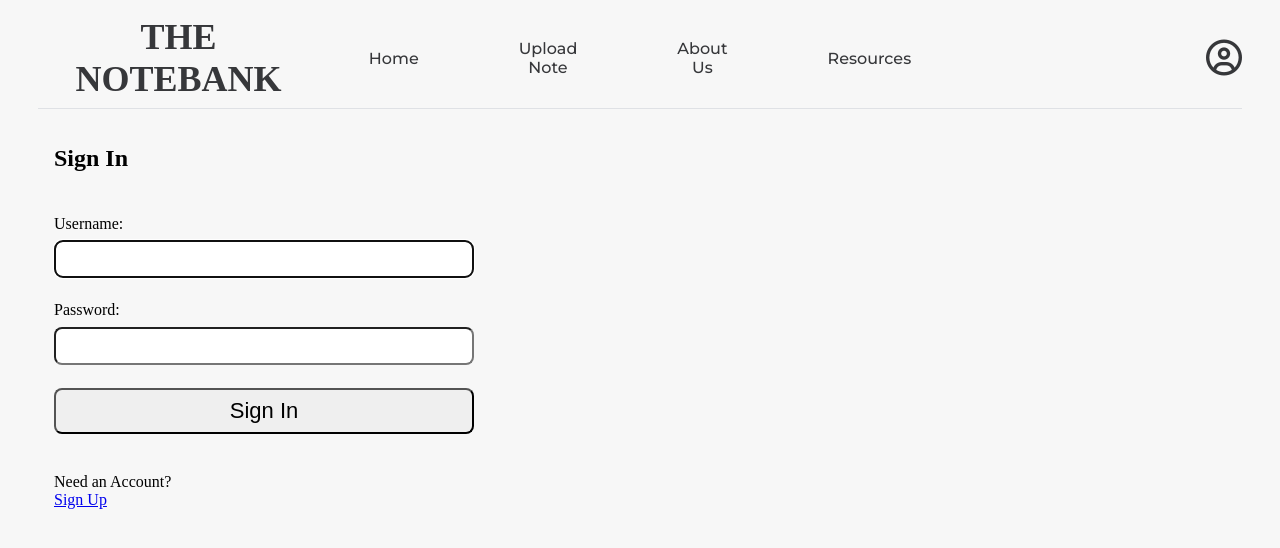
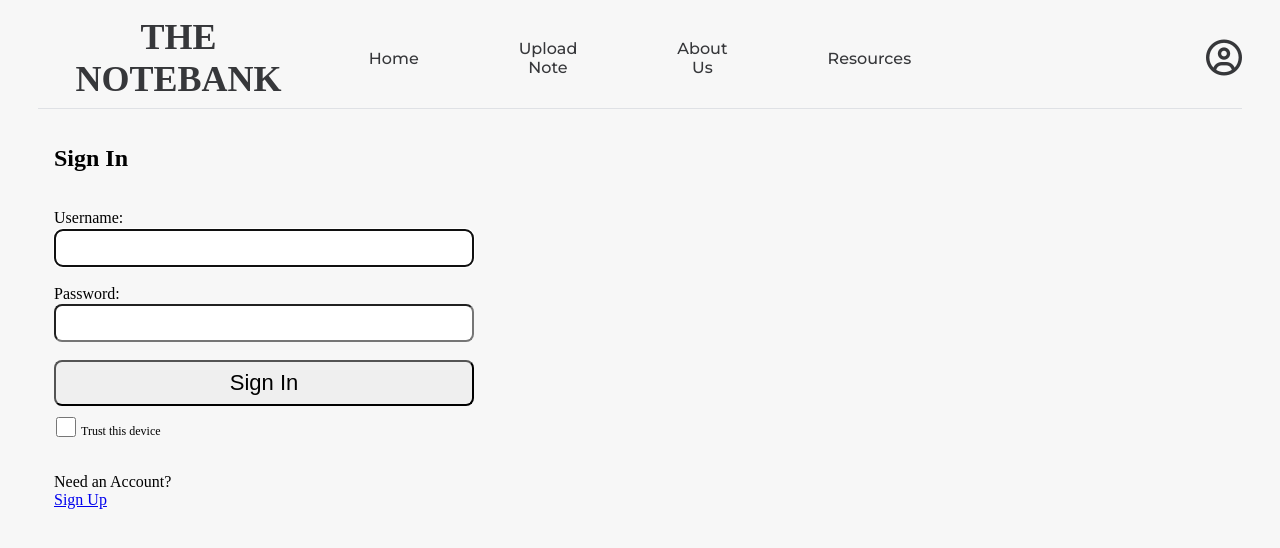
Before and after one commit to charl1ecloud/notebank-webapp, a React (Create React App) app in the folder frontend/: page /signin in a window 1280 px wide. Shown: the top 548 px of the page. Built offline with nearby package versions, Linux system fonts and the light colour scheme; a web font is replaced by a local one.

Commit message:
Persist login

```diff
--- a/frontend/src/App.js
+++ b/frontend/src/App.js
@@ -8,6 +8,8 @@
 import Upload from "./components/UploadNote/Upload";
 import Register from "./components/Signup/Register";
 import Login from "./components/Login/Login";
+import Profile from "./components/Profile/Profile";
+import PersistLogin from "./components/Login/PersistLogin";
 
 function App() {
   return (
@@ -17,9 +19,16 @@
         <Route path="/" element={<Layout />}>
           <Route path="/" element={<Home />} />
           <Route path="/result" element={<Home />} />
-          <Route element={<RequireAuth />}>
-            <Route path="/UploadNote" element={<Upload />} />
+
+          <Route element={<PersistLogin />}>
+            <Route element={<RequireAuth />}>
+              <Route path="/UploadNote" element={<Upload />} />
+            </Route>
+            <Route element={<RequireAuth />}>
+              <Route path="/profile" element={<Profile />} />
+            </Route>
           </Route>
+
           <Route path="/register" element={<Register />} />
           <Route path="/signin" element={<Login />} />
         </Route>
--- a/frontend/src/components/Login/Login.jsx
+++ b/frontend/src/components/Login/Login.jsx
@@ -3,12 +3,12 @@
 import qs from "qs";
 import axios from "../../api/axios";
 import "../Signup/Register.css";
-import { Link, useNavigate, useLocation } from "react-router-dom";
+import { useNavigate, useLocation } from "react-router-dom";
 
 const LOGIN_URL = "/login";
 
 const Login = () => {
-  const { setAuth } = useAuth();
+  const { setAuth, persist, setPersist } = useAuth();
 
   const navigate = useNavigate();
   const location = useLocation();
@@ -56,6 +56,14 @@
     }
   };
 
+  const togglePersist = () => {
+    setPersist((prev) => !prev);
+  };
+
+  useEffect(() => {
+    localStorage.setItem("persist", persist);
+  }, [persist]);
+
   return (
     <section>
       <p
@@ -87,6 +95,15 @@
           required
         />
         <button>Sign In</button>
+        <div className="persistCheck">
+          <input
+            type="checkbox"
+            id="persist"
+            onChange={togglePersist}
+            checked={persist}
+          />
+          <label htmlFor="persist">Trust this device</label>
+        </div>
       </form>
       <p>
         Need an Account?
--- /dev/null
+++ b/frontend/src/components/Login/PersistLogin.jsx
@@ -0,0 +1,36 @@
+import { Outlet } from "react-router-dom";
+import { useState, useEffect } from "react";
+import useRefresh from "../../context/useRefresh";
+import useAuth from "../../context/AuthProvider";
+
+const PersistLogin = () => {
+  const [isLoading, setIsLoading] = useState(true);
+  const refresh = useRefresh();
+  const { auth, persist } = useAuth();
+
+  useEffect(() => {
+    let isMounted = true;
+
+    const verifyRefreshToken = async () => {
+      try {
+        await refresh();
+      } catch (err) {
+        console.error(err);
+      } finally {
+        isMounted && setIsLoading(false);
+      }
+    };
+
+    // persist added here AFTER tutorial video
+    // Avoids unwanted call to verifyRefreshToken
+    !auth?.accessToken && persist ? verifyRefreshToken() : setIsLoading(false);
+
+    return () => (isMounted = false);
+  }, []);
+
+  return (
+    <>{!persist ? <Outlet /> : isLoading ? <p>Loading...</p> : <Outlet />}</>
+  );
+};
+
+export default PersistLogin;
--- /dev/null
+++ b/frontend/src/components/Profile/Profile.jsx
@@ -0,0 +1,20 @@
+import React from "react";
+import { useNavigate } from "react-router-dom";
+import useLogout from "../../context/useLogout";
+
+export default function Profile() {
+  const navigate = useNavigate();
+  const logout = useLogout();
+
+  const signOut = async () => {
+    await logout();
+    navigate("/");
+  };
+
+  return (
+    <div>
+      <h1>This is a protected page</h1>
+      <button onClick={signOut}>Sign Out</button>
+    </div>
+  );
+}
--- a/frontend/src/components/Signup/Register.css
+++ b/frontend/src/components/Signup/Register.css
@@ -88,3 +88,21 @@
   .line {
       display: inline-block;
   }
+
+  .persistCheck {
+    font-size: 0.75rem;
+    margin-top: 10px;
+    display: flex;
+    justify-content: flex-start;
+    align-items: flex-end;
+}
+
+.persistCheck label {
+    margin: 0;
+}
+
+[type="checkbox"] {
+    height: 20px;
+    width: 20px;
+    margin: 0 5px 2px 2px;
+}
--- a/frontend/src/context/AuthProvider.jsx
+++ b/frontend/src/context/AuthProvider.jsx
@@ -8,9 +8,12 @@
 
 export const AuthProvider = ({ children }) => {
   const [auth, setAuth] = useState({});
+  const [persist, setPersist] = useState(
+    JSON.parse(localStorage.getItem("persist")) || false
+  );
 
   return (
-    <AuthContext.Provider value={{ auth, setAuth }}>
+    <AuthContext.Provider value={{ auth, setAuth, persist, setPersist }}>
       {children}
     </AuthContext.Provider>
   );
--- a/frontend/src/context/RequireAuth.jsx
+++ b/frontend/src/context/RequireAuth.jsx
@@ -5,7 +5,7 @@
   const { auth } = useAuth();
   const location = useLocation();
 
-  return auth?.user ? (
+  return auth?.accessToken ? (
     <Outlet />
   ) : (
     <Navigate to="/signin" state={{ from: location }} replace />
--- /dev/null
+++ b/frontend/src/context/useLogout.jsx
@@ -0,0 +1,22 @@
+import useAxiosPrivate from "./useAxiosPrivate";
+import useAuth from "./AuthProvider";
+
+const useLogout = () => {
+  const { setAuth } = useAuth();
+  const axiosPrivate = useAxiosPrivate();
+
+  const logout = async () => {
+    setAuth({});
+    try {
+      const response = await axiosPrivate("/logout", {
+        withCredentials: true,
+      });
+    } catch (err) {
+      console.error(err);
+    }
+  };
+
+  return logout;
+};
+
+export default useLogout;
--- a/frontend/src/context/useRefresh.jsx
+++ b/frontend/src/context/useRefresh.jsx
@@ -9,7 +9,7 @@
       withCredentials: true,
     });
     setAuth((prev) => {
-      return { ...prev, access_token: response.data.access_token };
+      return { ...prev, accessToken: response.data.access_token };
     });
     return response.data.access_token;
   };
```
Also changed, not shown: 2 other files (tests, documents, lock files or other folders).
